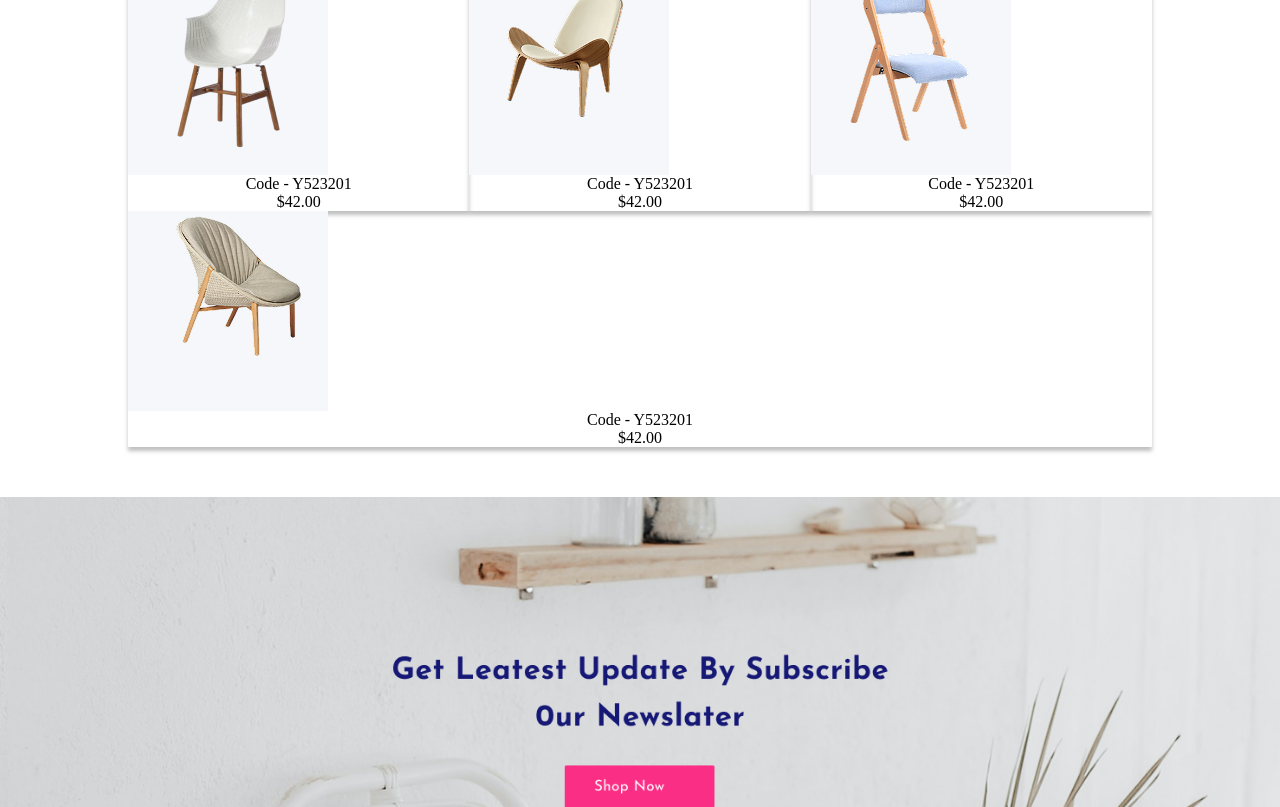
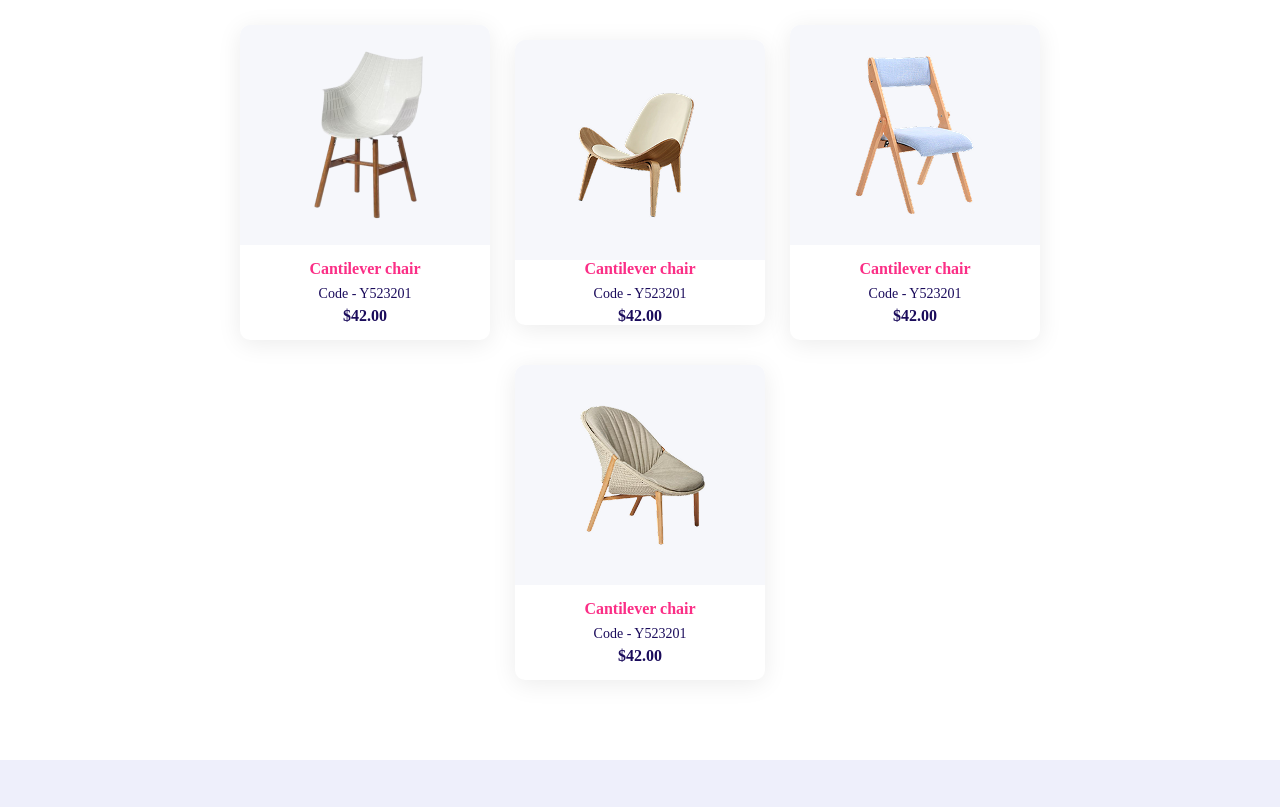
Before and after one commit to AyhamAhmad22/hekto, a plain HTML site: page index.html in a window 1280 px wide. Shown: the part 270-1077 px from the top of the page. Drawn offline with Linux system fonts and the light colour scheme.

Commit message:
Featuerd Products

```diff
--- a/css/main.css
+++ b/css/main.css
@@ -44,7 +44,9 @@
     display: block;
   }
 
+
 }
+
 .footer-item a ,address,h4 {
  color: #8A8FB9;
 }
@@ -104,21 +106,95 @@
   background-repeat: no-repeat;
   height: 400px;
 }
-.FeaturedProducts .Product .image{
- background-color: #F6F7FB;
- width:200px;
-height: 200px;
+.FeaturedProducts {
+  padding: 80px 0;
+  background-color: #fff;
 }
+
 .FeaturedProducts h2 {
   color: #1A0B5B;
-  text-align: center;
-  margin-bottom: 30px;
+  font-size: 32px;
+  font-weight: 700;
+  margin-bottom: 40px;
 }
-.FeaturedProducts{
-    padding: 50px 0;
+
+.FeaturedProducts .row {
+  display: flex;
+  flex-wrap: wrap;
+  justify-content: center;
+  gap: 25px;
 }
-.FeaturedProducts .Product{
-    box-shadow: 0px 4px 4px #00000040;
-    flex: 1 0 300px;
 
+.FeaturedProducts .Product {
+  background: #FFFFFF;
+  box-shadow: 0px 4px 25px rgba(0, 0, 0, 0.08);
+  border-radius: 10px;
+  overflow: hidden;
+  width: 250px;
+  position: relative;
+  transition: all 0.3s ease;
 }
+
+.FeaturedProducts .Product:hover {
+  transform: translateY(-8px);
+}
+
+.FeaturedProducts .Product .image {
+  background-color: #F6F7FB;
+  height: 220px;
+  display: flex;
+  align-items: center;
+  justify-content: center;
+}
+
+.FeaturedProducts .Product .image img {
+  max-width: 90%;
+  max-height: 90%;
+  object-fit: contain;
+}
+
+.FeaturedProducts .details {
+  padding: 15px;
+}
+
+.FeaturedProducts .title {
+  color: #FB2E86;
+  font-size: 16px;
+  font-weight: 600;
+  margin-bottom: 8px;
+}
+
+.FeaturedProducts .code {
+  color: #1A0B5B;
+  font-size: 14px;
+  margin-bottom: 5px;
+}
+
+.FeaturedProducts .price {
+  color: #1A0B5B;
+  font-size: 16px;
+  font-weight: bold;
+}
+
+
+.FeaturedProducts .view-btn {
+  position: absolute;
+  bottom: -50px;
+  left: 0;
+  width: 100%;
+  background-color: #08D15F;
+  color: #fff;
+  border: none;
+  padding: 12px 0;
+  font-size: 14px;
+  font-weight: 500;
+  cursor: pointer;
+  transition: all 0.3s ease;
+  opacity: 0;
+}
+
+/* Show button on hover */
+.FeaturedProducts .Product:hover .view-btn {
+  bottom: 0;
+  opacity: 1;
+}
--- a/index.html
+++ b/index.html
@@ -40,68 +40,65 @@
        </div>
        </div>
     </header>
+
     <section class="FeaturedProducts text-center">
   <h2>Featured Products</h2>
   <div class="container">
-      <div class ="row">
+    <div class="row gap-3">
+
       <div class="Product">
         <div class="image">
-      <img src="./image/chair1.png">
+          <img src="./image/chair1.png" alt="Cantilever chair">
         </div>
         <div class="details">
-      <p>Code - Y523201 <br>
-         $42.00</p>
+          <h3 class="title">Cantilever chair</h3>
+          <p class="code">Code - Y523201</p>
+          <p class="price">$42.00</p>
+
+        </div>
       </div>
 
+      <div class="Product">
+        <div class="image">
+          <img src="./image/chair2.png" alt="Cantilever chair">
+          <button class="view-btn">View Details</button>
         </div>
+        <div class="details2">
+          <h3 class="title">Cantilever chair</h3>
+          <p class="code">Code - Y523201</p>
+          <p class="price">$42.00</p>
+
+        </div>
+      </div>
+
       <div class="Product">
-        <div class="image"><img src="./image/chair2.png"></div>
-        <div class="details"><p>Code - Y523201 <br> $42.00</p></div>
+        <div class="image">
+          <img src="./image/chair3.png" alt="Cantilever chair">
         </div>
+        <div class="details">
+          <h3 class="title">Cantilever chair</h3>
+          <p class="code">Code - Y523201</p>
+          <p class="price">$42.00</p>
+
+        </div>
+      </div>
+
       <div class="Product">
-        <div class="image"><img src="./image/chair3.png"></div>
-        <div class="details"><p>Code - Y523201 <br> $42.00</p></div>
+        <div class="image">
+          <img src="./image/chair4.png" alt="Cantilever chair">
         </div>
-      <div class="Product">
-        <div class="image"><img src="./image/chair4.png"></div>
-        <div class="details"><p>Code - Y523201 <br> $42.00</p></div>
+        <div class="details">
+          <h3 class="title">Cantilever chair</h3>
+          <p class="code">Code - Y523201</p>
+          <p class="price">$42.00</p>
+
+        </div>
       </div>
 
     </div>
   </div>
 </section>
-    <section class="newslatter">
 
-
-
-    </section>
-    <section class="cleint">
-      <div class="container">
-       <div class="row">
-       <div class="c-image">
-     <img src="./image/Frame 1 (1).png">
-     </div>
-         <div class="c-image">
-      <img src="./image/Frame 1 (1).png">
-        </div>
-          <div class="c-image">
-       <img src="./image/Frame 1 (1).png">
-         </div>
-           <div class="c-image">
-        <img src="./image/Frame 1 (1).png">
-        </div>
-            <div class="c-image">
-         <img src="./image/Frame 1 (1).png">
-         </div>
-
-
-
-
-
-
-       </div>
-      </div>
-    </section>
 
   <footer>
   <div class="footer-item">
```
Also changed, not shown: image/hero.jpg (added). Lines whose indentation alone changed are shown as unchanged.
